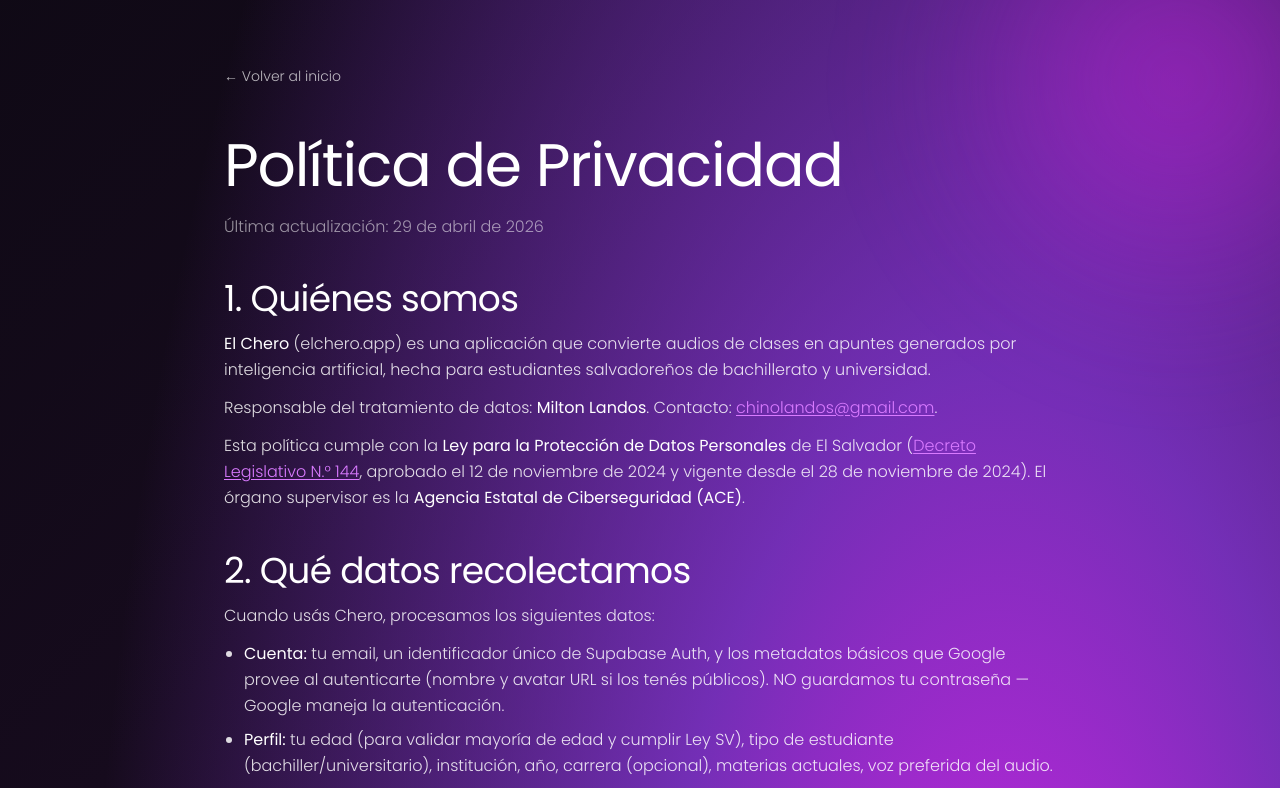
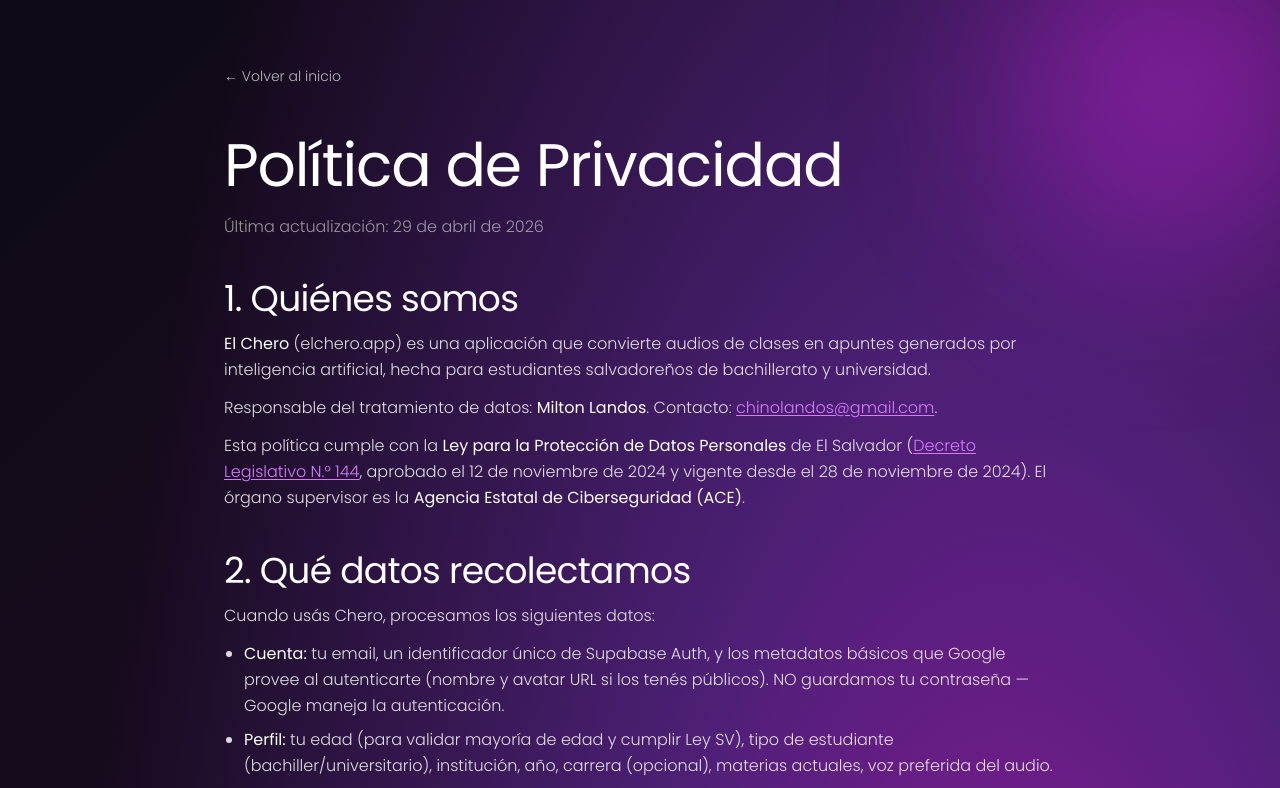
Before and after one commit to chinolandos/Elchero, a Next.js app: page /privacidad in a window 1280 px wide. Shown: the top 788 px of the page. Built offline with nearby package versions, Linux system fonts and the light colour scheme.

Commit message:
tweak(theme): suavizar morado del bg-gradient-hero (opacidades 0.95/0.7/0.85/0.55/0.9 -> 0.55/0.4/0.5/0.3/0.55)

```diff
--- a/src/app/globals.css
+++ b/src/app/globals.css
@@ -63,19 +63,19 @@
      4. Linear night→plum como base */
   --gradient-hero: radial-gradient(
       130% 90% at 78% 28%,
-      hsl(var(--grad-magenta) / 0.95) 0%,
-      hsl(var(--grad-violet) / 0.7) 22%,
+      hsl(var(--grad-magenta) / 0.55) 0%,
+      hsl(var(--grad-violet) / 0.4) 22%,
       transparent 55%
     ),
     radial-gradient(
       100% 80% at 88% 75%,
-      hsl(var(--grad-ember) / 0.85) 0%,
-      hsl(var(--grad-amber) / 0.55) 25%,
+      hsl(var(--grad-ember) / 0.5) 0%,
+      hsl(var(--grad-amber) / 0.3) 25%,
       transparent 60%
     ),
     radial-gradient(
       140% 100% at 12% 90%,
-      hsl(var(--grad-plum) / 0.9) 0%,
+      hsl(var(--grad-plum) / 0.55) 0%,
       transparent 55%
     ),
     linear-gradient(
```
